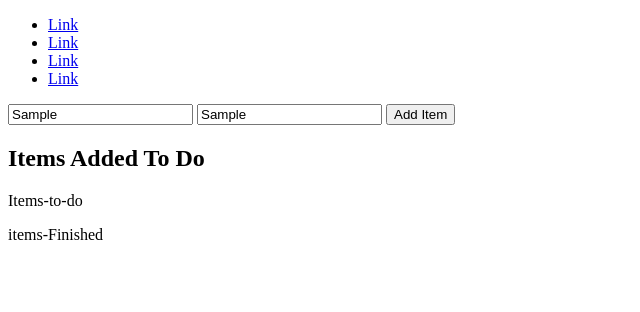
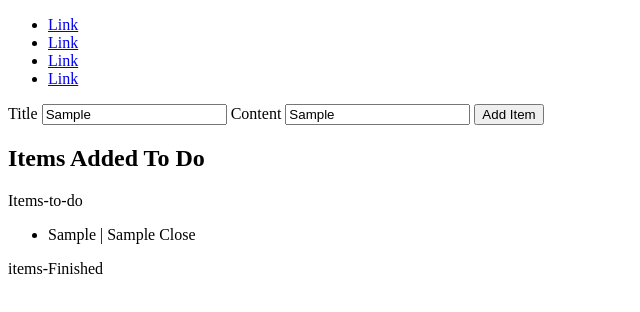
Before and after one commit to Fredrikhov/to-do-list, a website with bundled scripts: page index.html in a window 1280 px wide. Both pictures are taken after typing "Sample", "Sample" into the empty fields and a click on the button "Add Item". Shown: the whole page, without its empty margins (0-640 px from the left). Built offline with nearby package versions, Linux system fonts and the light colour scheme.

Commit message:
added todo func

```diff
--- a/index.html
+++ b/index.html
@@ -24,14 +24,14 @@
         <main>
             <section>
                 <form id="form">
-                    <label for="title"></label>
+                    <label for="title">Title</label>
                     <input type="text" id="title" placeholder="Title.." name="title" required/>
-                    <label for="to-do"></label>
-                    <input type="text" id="todo" placeholder="Other information.." name=" todo" required/>
+                    <label for="to-do">Content</label>
+                    <input type="text" id="content" placeholder="Other information.." name="content" required/>
                     <button id="button-submit" type="submit" value="submit" >Add Item</button>
                 </form>
                 <h1>Items Added To Do</h1>
-                <div id=" items-to-do">
+                <div id="items-to-do">
                     <p>Items-to-do</p>
                 </div>
                 <div id="items-finished">
--- a/index.js
+++ b/index.js
@@ -1,16 +1,43 @@
-/* get data entered in input fields */
-    const title = document.getElementById("title");
-    const content = document.getElementById("to-do");
+// imports
+import MakeToDoList from './resources/modules/MakeToDoList.js';
 
 const createAndLogData = (event) => {
-    // prevent refresh
-
+    const todosArray = new MakeToDoList();
+    // prevent website from refreshing
     event.preventDefault();
-
-    console.log(event.target.title.value);
-    console.log(event.target.todo.value);
-
+    todosArray.newToDoList(event.target.title.value, event.target.content.value);
+    showToDoData(todosArray.getAll());
 }
 
+const showToDoData = (todosArray) => {
+    const finishedItems = document.getElementById("items-to-do").appendChild(document.createElement("ul"));
+    let allItems = '';
+    for (const key in todosArray) {
+        if (!todosArray[key].finished)
+            allItems += `
+                    <li>${
+            todosArray[key].title
+        } | ${
+            todosArray[key].content }
+            <span id="removeData">Close</span>
+                    </li > `;
+
+    }
+    // append to ul element
+    finishedItems.innerHTML = allItems;
+}
+
+const removeElementFromList = (el) => {
+    el.parentNode.remove();
+}
+
+/* Event handling for dynamically added html elements in DOM */
+document.addEventListener("click", function(e){
+    const target = e.target.closest("#removeData");
+        if(target){
+            removeElementFromList(target);
+        }
+})
+
 const form = document.getElementById("form");
-form?.addEventListener("submit", createAndLogData);
+form ?. addEventListener("submit", createAndLogData);
--- /dev/null
+++ b/resources/modules/MakeToDoItem.js
@@ -0,0 +1,6 @@
+// Class with individual todo. Hold properties and behaviour for one todo
+export default function MakeToDoItem (title, content, finished) {
+    this.title = title;
+    this.content = content;
+    this.finished = false;
+}
--- /dev/null
+++ b/resources/modules/MakeToDoList.js
@@ -0,0 +1,13 @@
+import MakeToDoItem from "./MakeToDoItem.js";
+// class the holds a collection of todo items, properties and functions
+export default function MakeToDoList () {
+    this.toDoList = [];
+}
+
+MakeToDoList.prototype.getAll = function () {
+    return this.toDoList;
+};
+
+MakeToDoList.prototype.newToDoList = function(title, content) {
+    this.toDoList.push(new MakeToDoItem(title,content, false));
+};
```
Also changed, not shown: 1 other file.
